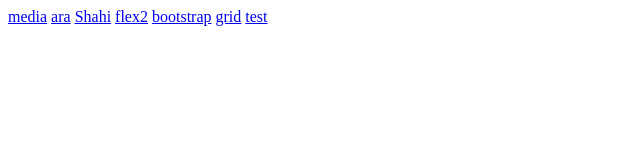
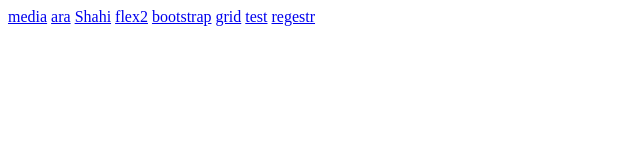
Before and after one commit to myrahafonova/myrahafonova.github.io, a plain HTML site: page index.html in a window 1280 px wide. Shown: the full height of the page, 0-640 px from the left. Drawn offline with Linux system fonts and the light colour scheme.

Commit message:
Update index.html

```diff
--- a/index.html
+++ b/index.html
@@ -20,6 +20,7 @@
 <a href="bootstrap.html">bootstrap</a>
     <a href="grid.html">grid</a>
     <a href="test.html">test</a>
+    <a href="regestr.html">regestr</a>
    </div>
  </body>
 </html>
```
